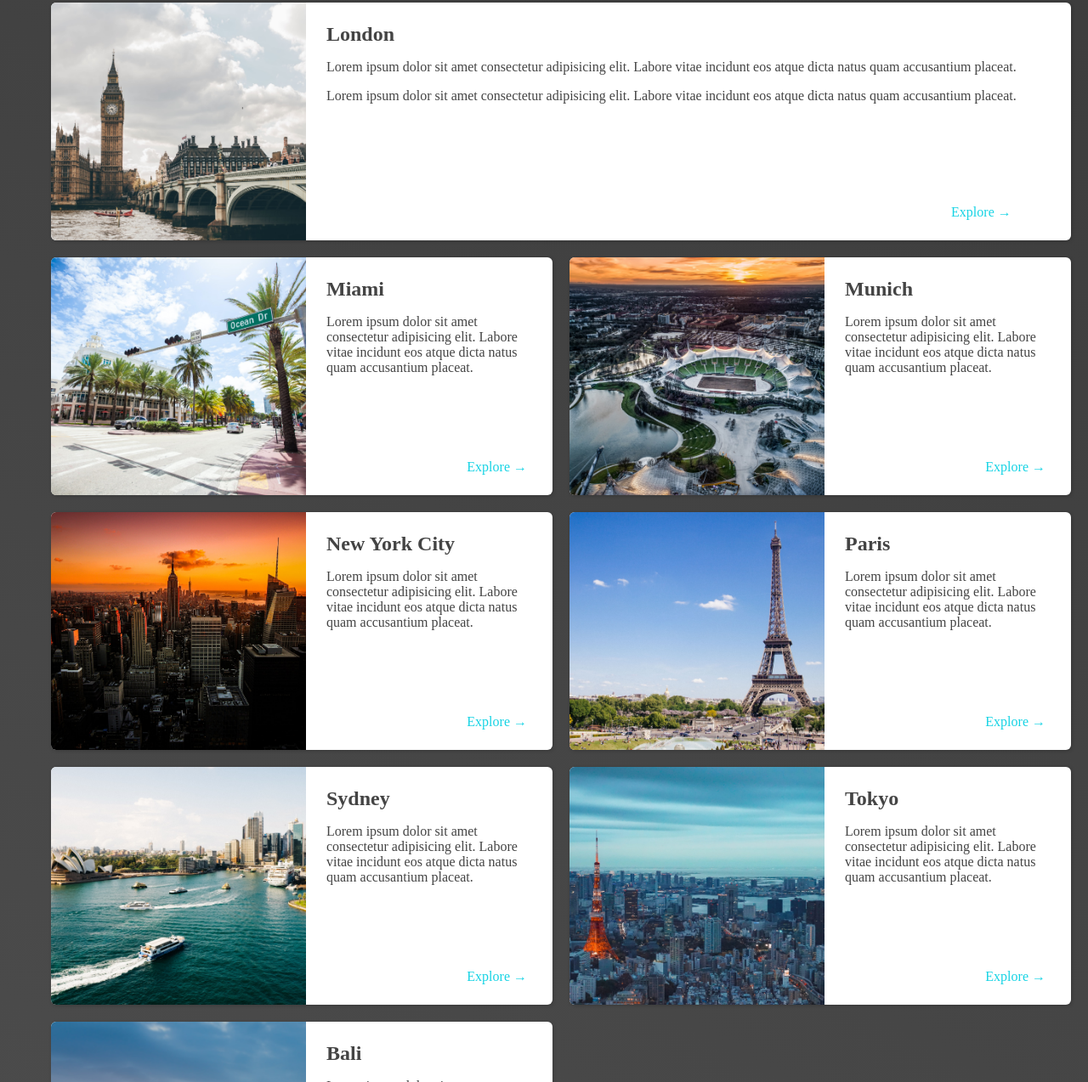
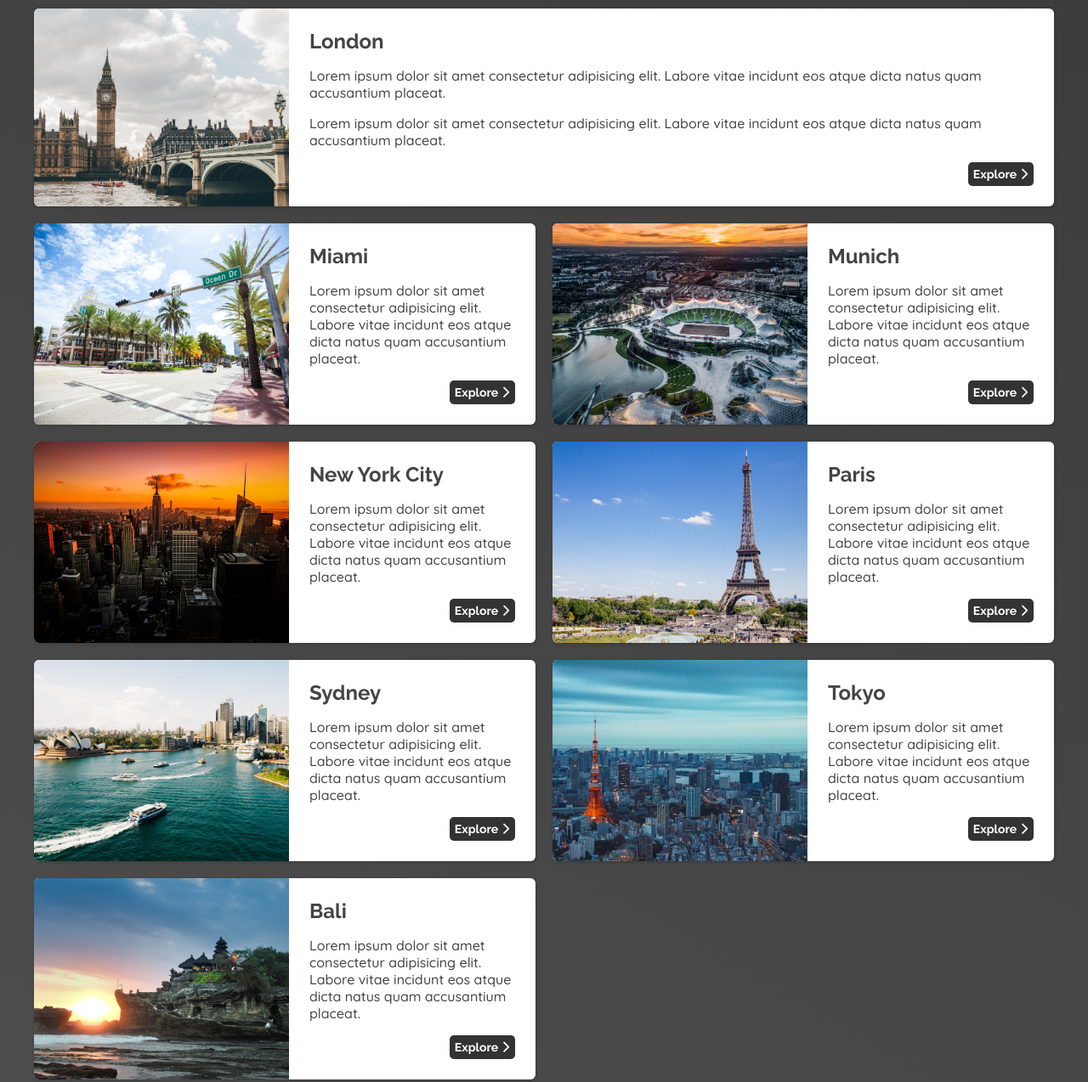
Before and after one commit to StefanBenchea/web-dev-practice, a plain HTML site: page places.html in a window 1280 px wide. Shown: the part 397-1671 px from the top of the page at 85% size. Drawn offline with Linux system fonts and the light colour scheme.

Commit message:
more stuff added

```diff
--- a/places.css
+++ b/places.css
@@ -4,34 +4,51 @@ body {
 }
 
 main {
-    padding-top: 100px;
+  padding: 130px 16px 0;
 }
 
 main ul {
-    width: 1200px;
+  max-width: 1200px;
   margin: 0 auto 48px auto;
   display: grid;
-    grid-template-columns: 1fr 1fr;
+  grid-template-columns: 1fr;
   gap: 20px 20px;
+  padding: 0;
 }
 
+@media (min-width: 48em) {
   li:nth-of-type(3) {
     grid-column: 1 / span 2;
+  }
+    main ul {
+    grid-template-columns: 1fr 1fr;
+}
+
 }
 
 main li {
   display: flex;
+  flex-direction: column;
   background-color: white;
   box-shadow: 1px 1px 4px rgba(0, 0, 0, 0.2);
   border-radius: 6px;
   overflow: hidden;
 }
-
+main li img {
+    width: 100%;
+  aspect-ratio: 3/2;
+    object-fit: cover;
+  }
+@media (min-width:48em) {
+    main li {
+        flex-direction: row;
+    }
     main li img {
         width: 300px;
-    height: 280px;
-    object-fit: cover;
     }
+}
+
+
 
 .item-content {
   padding: 24px;
@@ -40,8 +57,15 @@ main li img {
   justify-content: space-between;
 }
 
+.item-content p {
+  font-family: var(--font-body);
+  font-size: 1rem;
+}
+
 .item-content h2 {
   margin: 0;
+  font-family: var(--font-heading);
+  font-size: 1.5rem;
 }
 
 .actions {
@@ -49,12 +73,17 @@ main li img {
 }
 
 .actions a {
+    font-family: var(--font-heading);
   text-decoration: none;
   padding: 6px;
-    color: rgb(22, 211, 228);
+  color: white;
   border-radius: 5px;
+  background-color: #333;
+  font-size: 0.875rem;
+  transition: all 0.3s ease-in;
+  display: inline-block;
 }
 
 .actions a:hover {
-    background-color: rgb(235, 253, 255);
+  transform: scale(1.1);
 }
--- a/places.html
+++ b/places.html
@@ -31,7 +31,7 @@
                 <P>Lorem ipsum dolor sit amet, consectetur adipisicing elit. Recusandae maxime, consequatur nisi aperiam laudantium explicabo sunt? Impedit optio
                 </P>
                 <div class="actions">
-                    <a href="https://en.wikipedia.org/wiki/Barcelona">Explore &#x2192</a>
+                    <a href="https://en.wikipedia.org/wiki/Barcelona">Explore <i class="fa-solid fa-chevron-right"></i></a>
                 </div>
             </div>
         </li>
@@ -46,7 +46,7 @@
                 </p>
               </div>
               <div class="actions">
-                <a href="hhttps://en.wikipedia.org/wiki/Hawaii">Explore &#x2192</a>
+                <a href="hhttps://en.wikipedia.org/wiki/Hawaii">Explore <i class="fa-solid fa-chevron-right"></i></a>
               </div>
             </div>
           </li>
@@ -65,7 +65,7 @@
                 </p>
               </div>
               <div class="actions">
-                <a href="https://en.wikipedia.org/wiki/London">Explore &#x2192</a>
+                <a href="https://en.wikipedia.org/wiki/London">Explore <i class="fa-solid fa-chevron-right"></i></a>
               </div>
             </div>
           </li>
@@ -80,7 +80,7 @@
                 </p>
               </div>
               <div class="actions">
-                <a href="https://en.wikipedia.org/wiki/Miami">Explore &#x2192</a>
+                <a href="https://en.wikipedia.org/wiki/Miami">Explore <i class="fa-solid fa-chevron-right"></i></a>
               </div>
             </div>
           </li>
@@ -95,7 +95,7 @@
                 </p>
               </div>
               <div class="actions">
-                <a href="https://en.wikipedia.org/wiki/Munich">Explore &#x2192</a>
+                <a href="https://en.wikipedia.org/wiki/Munich">Explore <i class="fa-solid fa-chevron-right"></i></a>
               </div>
             </div>
           </li>
@@ -111,7 +111,7 @@
               </div>
               <div class="actions">
                 <a href="https://en.wikipedia.org/wiki/New_York_City"
-                  >Explore &#x2192</a
+                  >Explore <i class="fa-solid fa-chevron-right"></i></a
                 >
               </div>
             </div>
@@ -127,7 +127,7 @@
                 </p>
               </div>
               <div class="actions">
-                <a href="https://en.wikipedia.org/wiki/Paris">Explore &#x2192</a>
+                <a href="https://en.wikipedia.org/wiki/Paris">Explore <i class="fa-solid fa-chevron-right"></i></a>
               </div>
             </div>
           </li>
@@ -142,7 +142,7 @@
                 </p>
               </div>
               <div class="actions">
-                <a href="https://en.wikipedia.org/wiki/Sydney">Explore &#x2192</a>
+                <a href="https://en.wikipedia.org/wiki/Sydney">Explore <i class="fa-solid fa-chevron-right"></i></a>
               </div>
             </div>
           </li>
@@ -157,7 +157,7 @@
                 </p>
               </div>
               <div class="actions">
-                <a href="https://en.wikipedia.org/wiki/Tokyo">Explore &#x2192</a>
+                <a href="https://en.wikipedia.org/wiki/Tokyo">Explore <i class="fa-solid fa-chevron-right"></i></a>
               </div>
             </div>
           </li>
@@ -172,7 +172,7 @@
                 </p>
               </div>
               <div class="actions">
-                <a href="https://en.wikipedia.org/wiki/Bali">Explore &#x2192</a>
+                <a href="https://en.wikipedia.org/wiki/Bali">Explore <i class="fa-solid fa-chevron-right"></i></a>
               </div>
             </div>
           </li>
```
Lines whose indentation alone changed are shown as unchanged.
